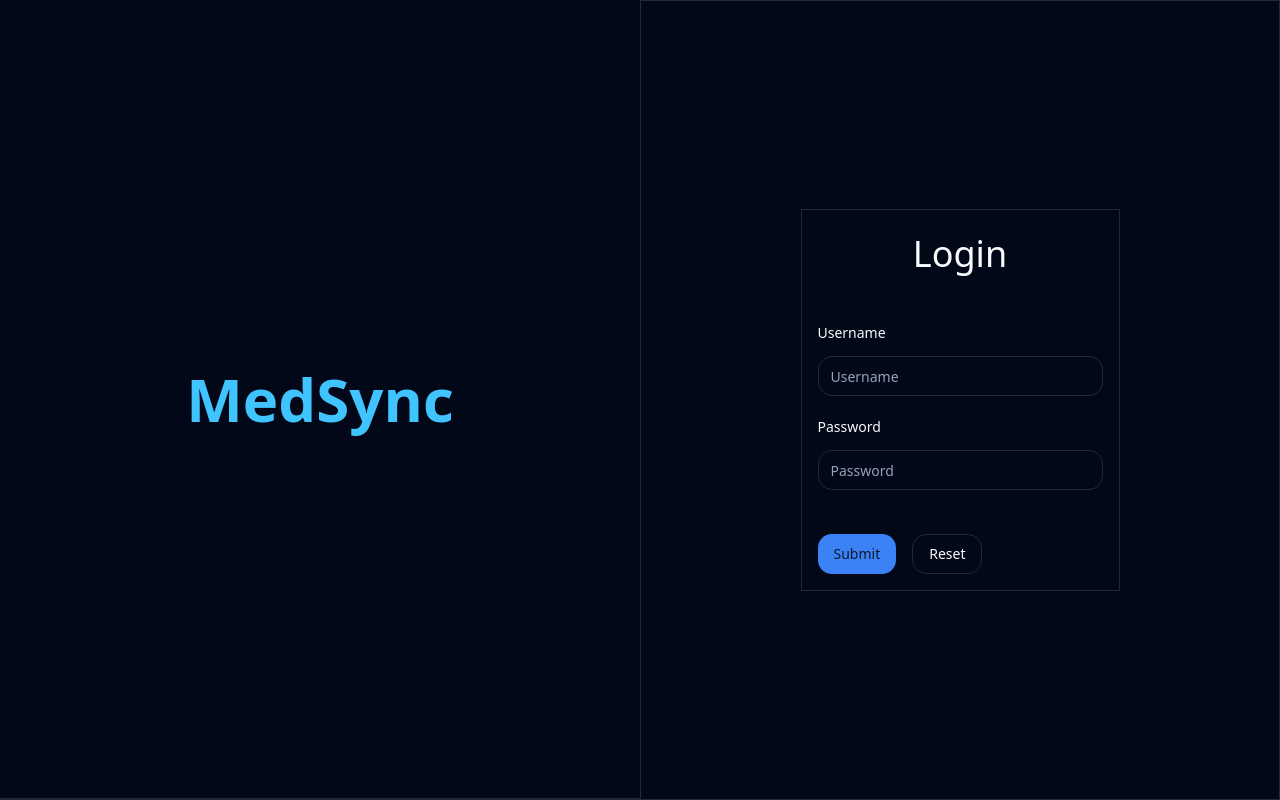
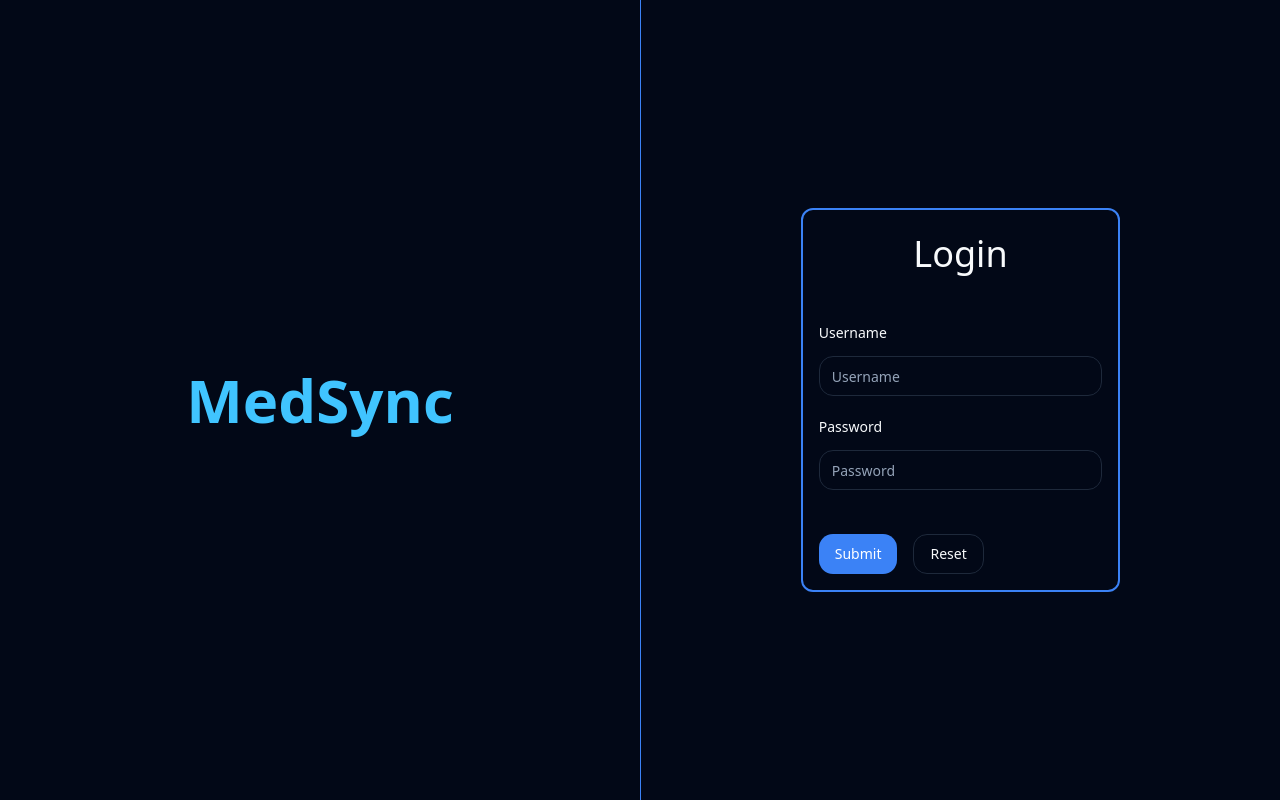
Before and after one commit to azizy5203/Med-Sync, a React (Vite) app: page /login in a window 1280 px wide. Built offline with nearby package versions, Linux system fonts and the light colour scheme.

Commit message:
feat : login flow

```diff
--- a/src/components/forms/Form.jsx
+++ b/src/components/forms/Form.jsx
@@ -45,7 +45,11 @@ function Form({
             <div>{children}</div>
             {defaultActions && (
               <div className="flex gap-4 mt-8">
-                <Button type="submit">Submit</Button>
+                <Button
+                  type="submit"
+                  className="text-white font-medium">
+                  Submit
+                </Button>
                 <Button
                   type="reset"
                   variant="outline">
--- a/src/layouts/AuthLayout.jsx
+++ b/src/layouts/AuthLayout.jsx
@@ -9,7 +9,7 @@ import { Outlet } from "react-router-dom";
 const AuthRoutes = () => {
   return (
     <div className="grid grid-cols-1 grid-rows-[60px_1fr] md:grid-rows-1 md:grid-cols-2 h-screen">
-      <div className="flex justify-center items-center md:p-0 border-b-2">
+      <div className="flex justify-center items-center md:p-0">
         <h1 className="text-4xl md:text-6xl text-[#40c4ff] font-semibold">
           MedSync
         </h1>
--- a/src/main.jsx
+++ b/src/main.jsx
@@ -4,7 +4,7 @@ import "./main.css";
 import "@/assets/scss/style.scss";
 import { Provider } from "react-redux";
 import { store } from "@/store/index";
-
+import "react-toastify/dist/ReactToastify.css";
 createRoot(document.getElementById("root")).render(
   <Provider store={store}>
     <App />
--- a/src/store/auth.js
+++ b/src/store/auth.js
@@ -1,16 +1,17 @@
 import { createSlice, createAsyncThunk } from "@reduxjs/toolkit";
 import axios from "@/vendors/axios";
-
+// import { toast } from "sonner";
 import router from "@/router";
 import { toast } from "react-toastify";
 
-const showToast = (msg, type = "success") =>
+const showToast = (msg, type = "success") => {
   toast(msg, {
     draggable: true,
     type: type,
-    theme: "light",
+    theme: localStorage.getItem("vite-ui-theme"),
     autoClose: 1300,
   });
+};
 
 export const authSlice = createSlice({
   name: "auth",
--- a/src/views/Auth/Login/Login.jsx
+++ b/src/views/Auth/Login/Login.jsx
@@ -14,15 +14,16 @@ function Login() {
   const dispatch = useDispatch();
 
   async function userLogin(values) {
-    await dispatch(login(values));
+    console.log("DD");
+    dispatch(login(values));
 
     // toast("Toasted");
     // console.log({ ...values });
   }
 
   return (
-    <div className="border h-full flex justify-center items-center">
-      <div className="border w-1/2 ">
+    <div className="md:border-s md:border-primary h-full flex justify-center items-center">
+      <div className="border-2 border-primary rounded-sm w-1/2 ">
         <h1 className="leading-0 text-4xl text-center">Login</h1>
 
         <div>
```
